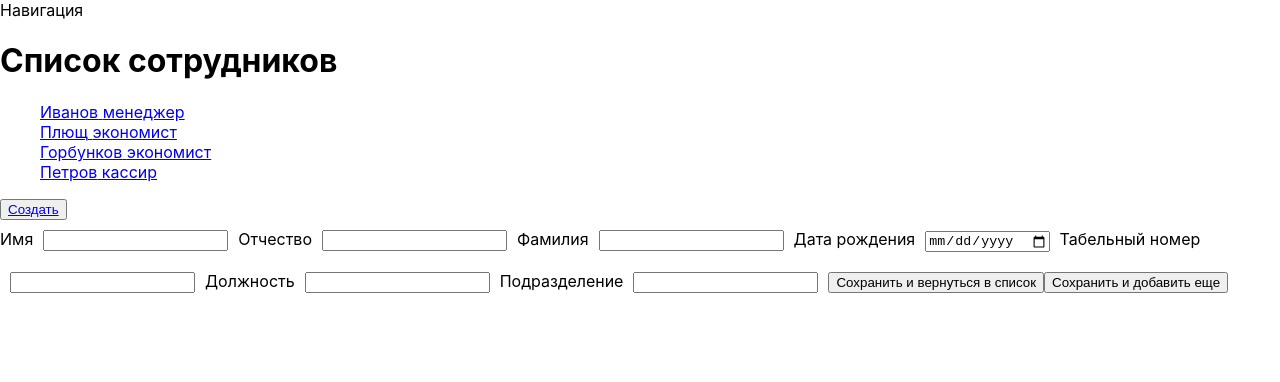
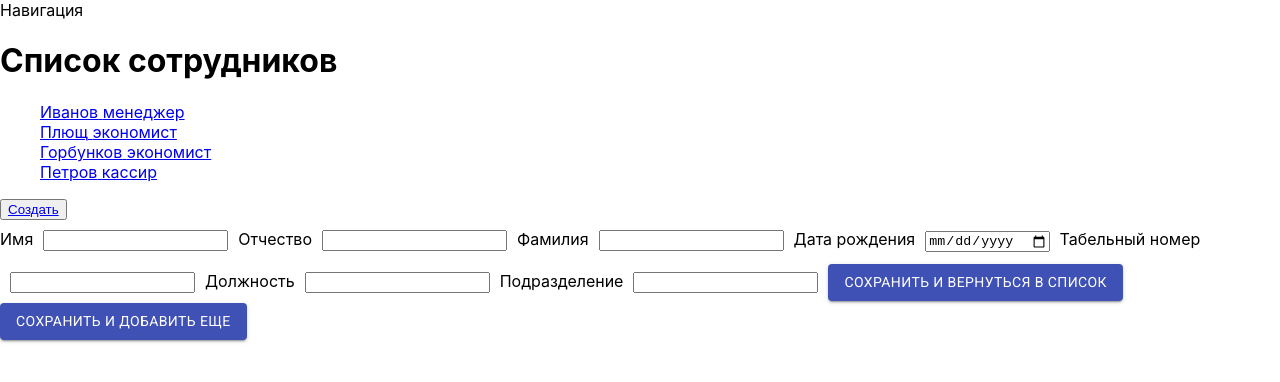
Before and after one commit to lmbrjk/employees, a React (Create React App) app: page /new in a window 1280 px wide. Shown: the top 382 px of the page. Built offline with nearby package versions, Linux system fonts and the light colour scheme.

Commit message:
add material-ui

```diff
--- a/package.json
+++ b/package.json
@@ -3,9 +3,11 @@
   "version": "0.1.0",
   "private": true,
   "dependencies": {
+    "@material-ui/core": "^4.11.3",
     "@testing-library/jest-dom": "^5.11.9",
     "@testing-library/react": "^11.2.5",
     "@testing-library/user-event": "^12.8.1",
+    "fontsource-roboto": "^4.0.0",
     "react": "^17.0.1",
     "react-dom": "^17.0.1",
     "react-redux": "^7.2.2",
--- a/src/components/Info.js
+++ b/src/components/Info.js
@@ -2,6 +2,8 @@ import React from "react"
 import { Link } from "react-router-dom"
 import { connect } from "react-redux"
 import { useSelector } from 'react-redux'
+
+import Button from '@material-ui/core/Button';
 
 function Info({ match }){
     const user = useSelector(state => state.items.items.find(item => item.id === match.params.id));
@@ -20,8 +22,13 @@ function Info({ match }){
                         : false
                 ))
             }
-            <Link to="/">Закрыть</Link>
-            <Link to={"/edit/" + match.params.id}>Изменить</Link>
+
+            <Button component={ Link } to="/" variant="contained" color="primary">
+                Закрыть
+            </Button>
+            <Button component={ Link } to={"/edit/" + match.params.id} variant="contained" color="primary">
+                Изменить
+            </Button>
         </div>
     )
 }
--- a/src/components/NewItem.js
+++ b/src/components/NewItem.js
@@ -2,6 +2,9 @@ import React, { useState } from "react"
 import { Link } from "react-router-dom"
 import { connect } from "react-redux"
 import { useSelector, useDispatch } from 'react-redux'
+
+import Button from '@material-ui/core/Button';
+
 
 function NewItem() {
 
@@ -94,12 +97,12 @@ function NewItem() {
 
                 ))
             }
-            <Link to="/">
-                <button type="submit">Сохранить и вернуться в список</button>
-            </Link>
-            <Link to="/new">
-                <button type="submit">Сохранить и добавить еще</button>
-            </Link>
+            <Button type="submit" component={ Link } to="/" variant="contained" color="primary">
+                Сохранить и вернуться в список
+            </Button>
+            <Button type="submit" component={ Link } to="/new" variant="contained" color="primary">
+                Сохранить и добавить еще
+            </Button>
         </form>
     )
 }
--- a/src/index.js
+++ b/src/index.js
@@ -6,6 +6,7 @@ import reportWebVitals from './reportWebVitals';
 import {createStore} from 'redux';
 import {Provider} from 'react-redux';
 import {rootReducer} from './redux/rootReducer';
+import 'fontsource-roboto';
 
 const store = createStore(
   rootReducer,
```
Also changed, not shown: src/components/Settings.js (added, +47 -0 lines), 1 other file (tests, documents, lock files or other folders).
